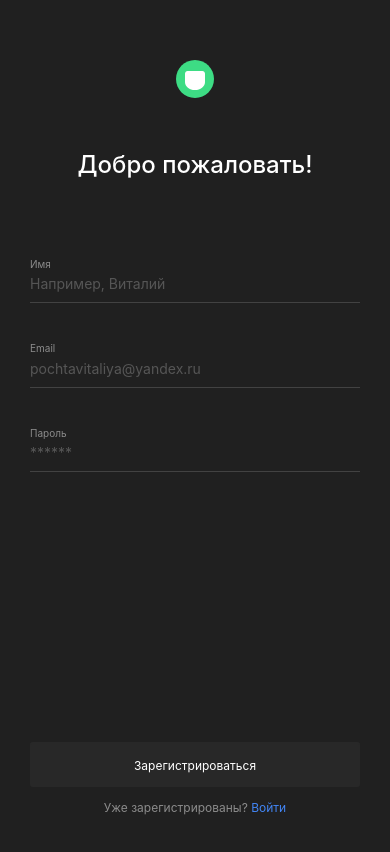
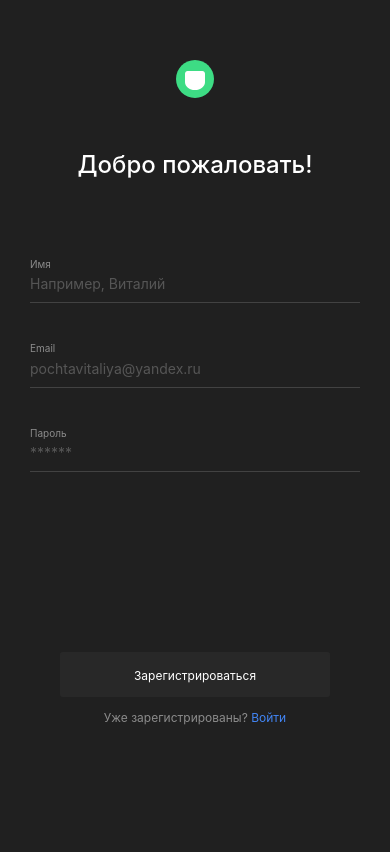
Before and after one commit to MrPhysix/movies-explorer-frontend, a React (Create React App) app: page /signup in a window 390 px wide. Shown: the top 852 px of the page. Built offline with nearby package versions, Linux system fonts and the light colour scheme; the HTML template or start-up script is replaced by a standard one.

Commit message:
fix mobile form pos

```diff
--- a/src/components/FormElement/FormElement.css
+++ b/src/components/FormElement/FormElement.css
@@ -48,9 +48,5 @@
 
     .form__nav {
         padding: 0 30px;
-        position: absolute;
-        bottom: 30px;
-        left: 50%;
-        transform: translate(-50%, 0);
     }
 }
```
